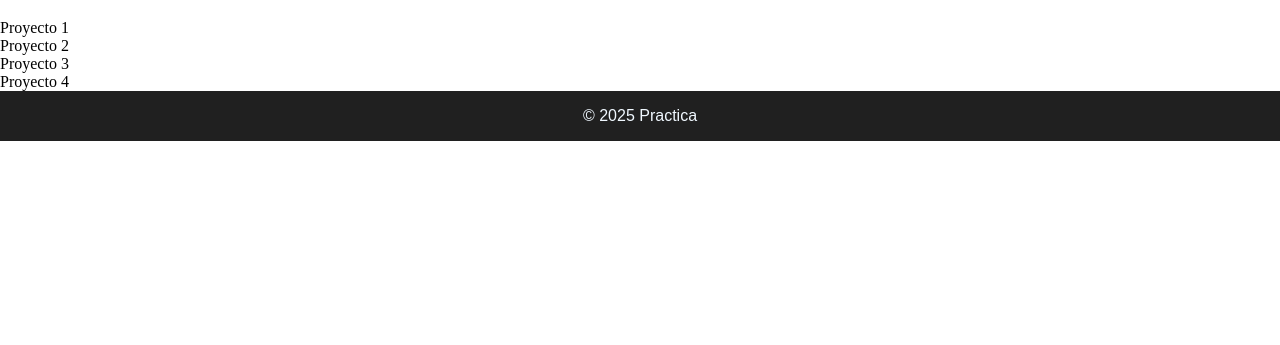
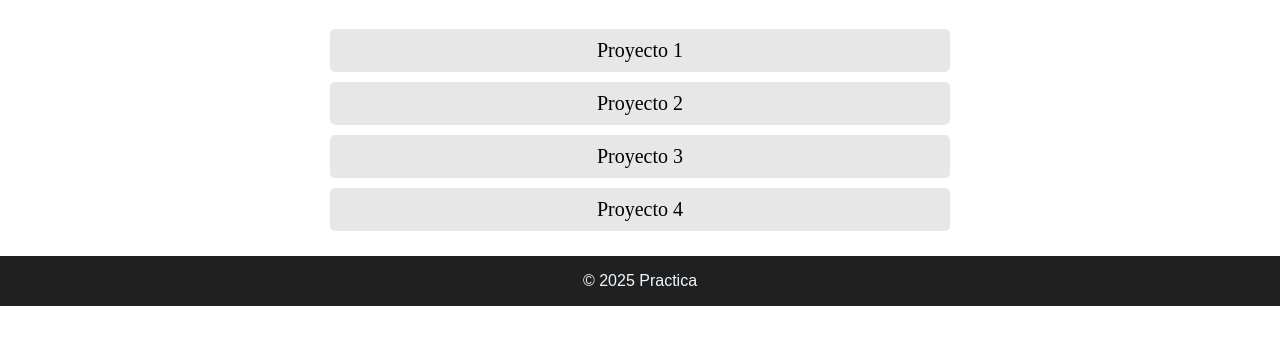
Before and after one commit to Rillachura/laboratorio_10, a plain HTML site: page portafolio.html in a window 1280 px wide. Shown: the part 89-434 px from the top of the page. Drawn offline with Linux system fonts and the light colour scheme.

Commit message:
Se termino el portafolio

```diff
--- a/estilos.css
+++ b/estilos.css
@@ -71,3 +71,23 @@ footer {
     width: 600px;
     text-align: center;
 }
+
+.tarjeta_portafolio {
+    display: flex;
+    flex-direction: column;
+    justify-content: center;
+    align-items: center;
+    flex-wrap: wrap;
+    padding: 20px;
+    padding-top: 5px;
+}
+
+.tarjeta5 {
+    font-size: 20px;
+    padding: 10px;
+    margin: 5px;
+    border-radius: 5px;
+    background-color: #e7e7e7;
+    width: 600px;
+    text-align: center;
+}
--- a/portafolio.html
+++ b/portafolio.html
@@ -15,7 +15,7 @@
         <a href="contacto.html">Contacto</a>
     </div>
     <h1>Portafolio</h1>
-    <section>
+    <section class="tarjeta_portafolio">
         <div class="tarjeta5">Proyecto 1</div>
         <div class="tarjeta5">Proyecto 2</div>
         <div class="tarjeta5">Proyecto 3</div>
```
